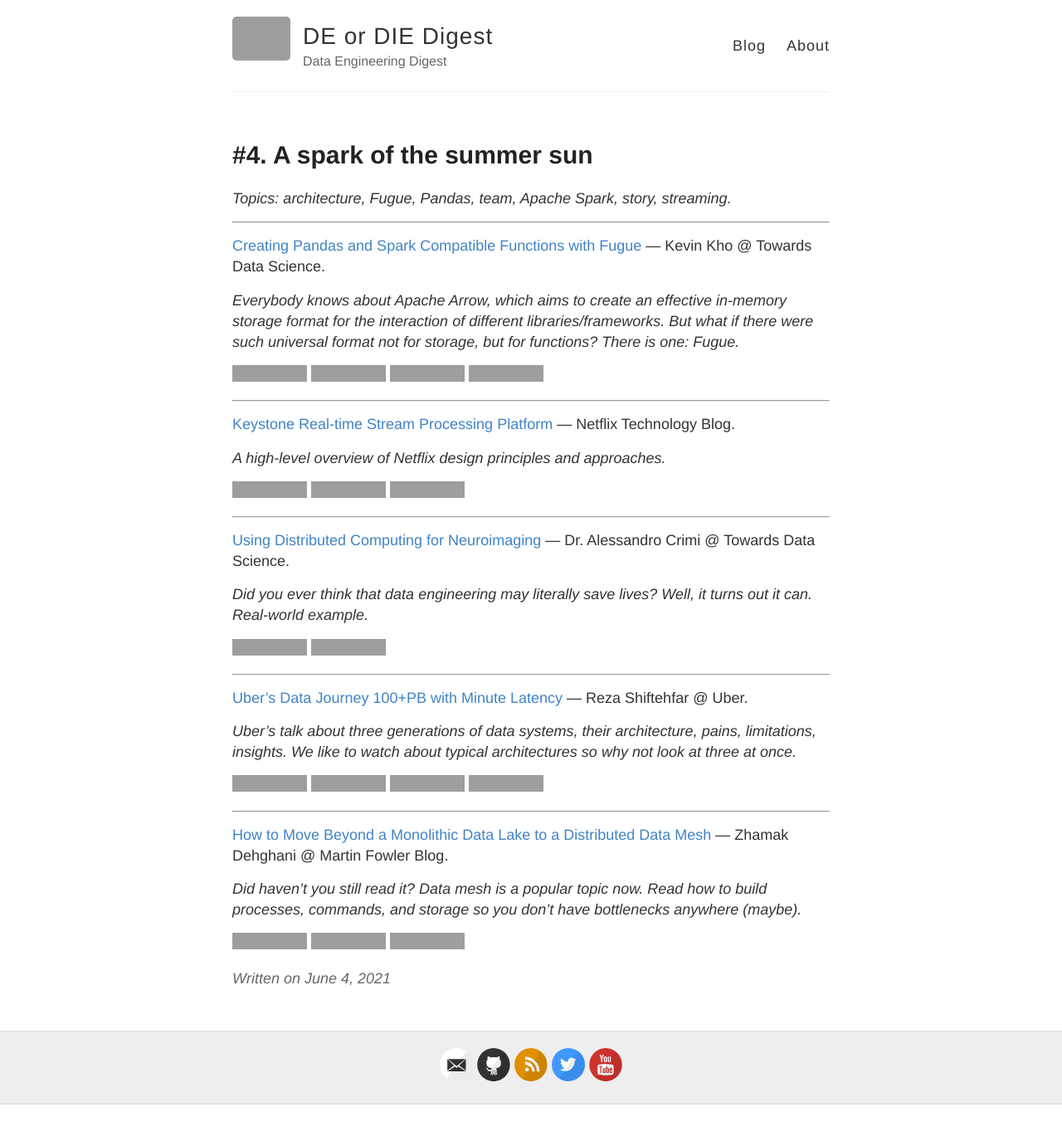
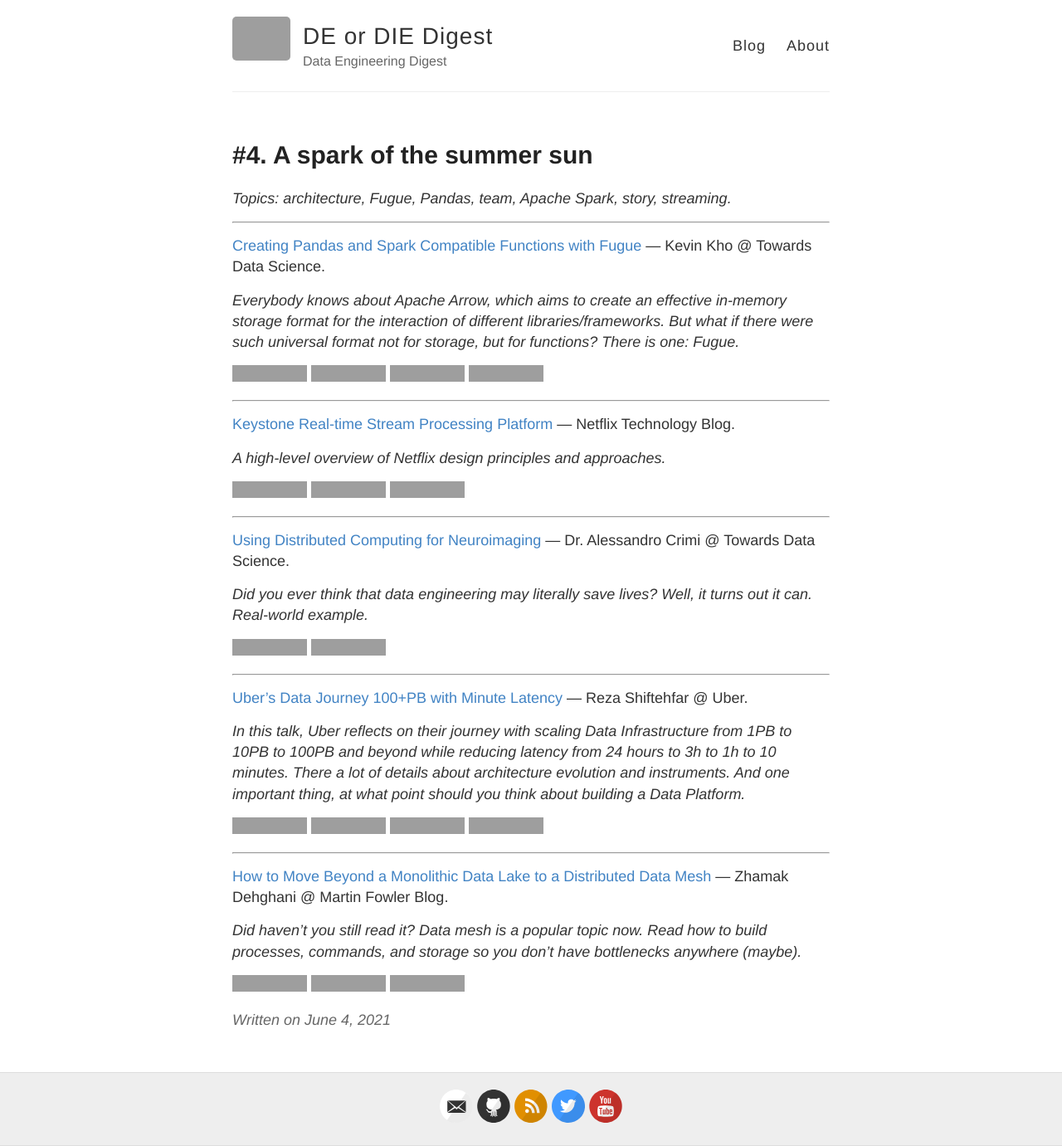
Before and after one commit to deordie/deordie-digest, a Jekyll site: the page built from _posts/2021-06-04-04_A_spark_of_the_summer_sun.md, in a window 1280 px wide, cut to the strip 0-1381 px from the top of the page. Shown: the whole strip at 83% size. Built offline with Jekyll 4.4.1, drawn with Linux system fonts in a browser that asks for light colours; before the commit the page ends 1331 px from its top, so only the background shows below that; grey boxes are pictures that could not be loaded.

Commit message:
feat: Change talk description

```diff
--- a/_posts/2021-06-04-04_A_spark_of_the_summer_sun.md
+++ b/_posts/2021-06-04-04_A_spark_of_the_summer_sun.md
@@ -36,7 +36,7 @@
 
 [Uber's Data Journey 100+PB with Minute Latency](https://youtu.be/YxlmgwHJaqw) — Reza Shiftehfar @ Uber.
 
-*Uber's talk about three generations of data systems, their architecture, pains, limitations, insights. We like to watch about typical architectures so why not look at three at once.*
+*In this talk, Uber reflects on their journey with scaling Data Infrastructure from 1PB to 10PB to 100PB and beyond while reducing latency from 24 hours to 3h to 1h to 10 minutes. There a lot of details about architecture evolution and instruments. And one important thing, at what point should you think about building a Data Platform.*
 
 ![level:medium] ![type:video] ![topic:architecture] ![topic:story]
 
```
